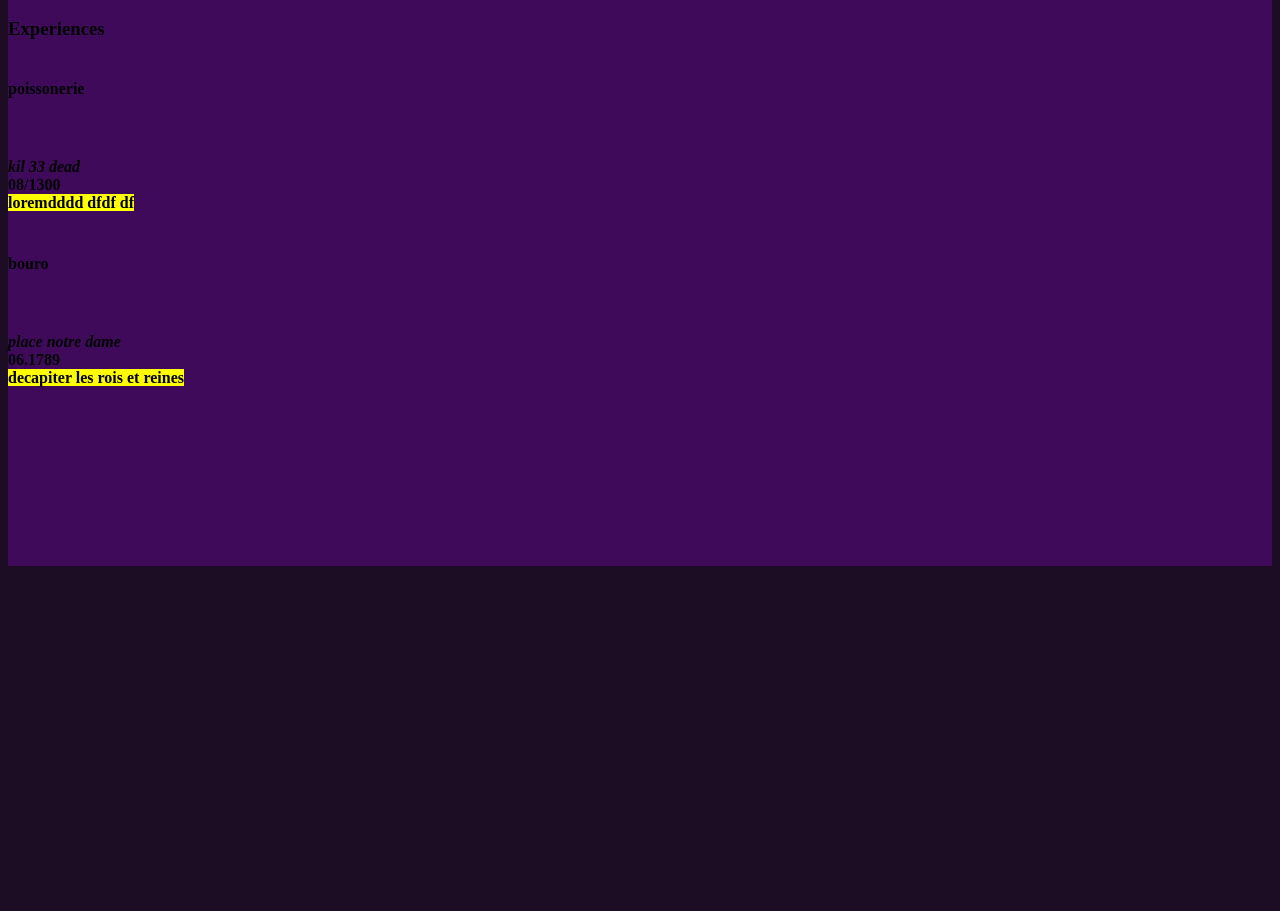
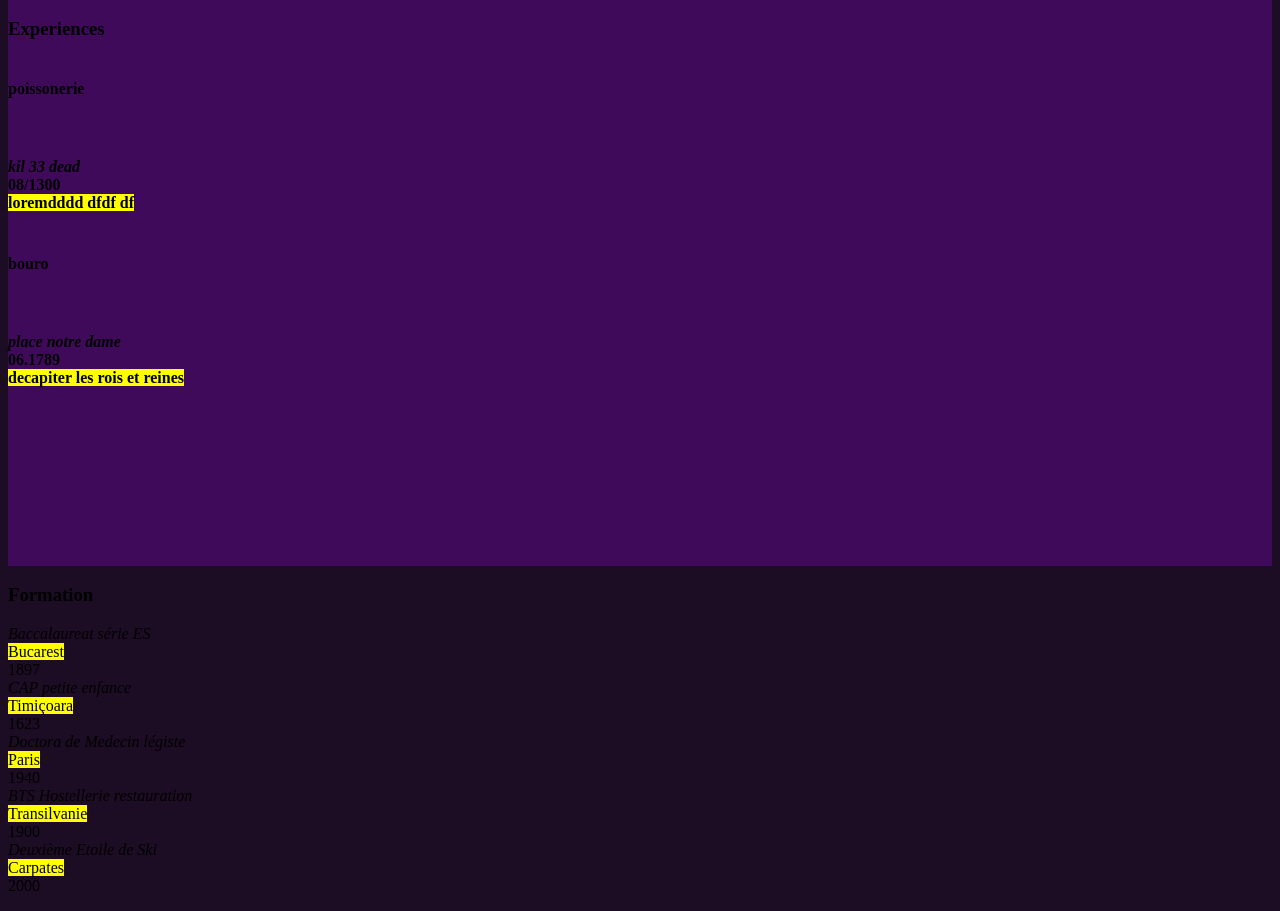
Before and after one commit to CodingBDX/project-1-dracula, a PHP site: page / in a window 1280 px wide. Shown: the part 560-1471 px from the top of the page. Before the commit the page ends 1126 px from the top, so only its background shows below. Run offline with PHP 8.4, Linux system fonts and the light colour scheme.

Commit message:
Fichier initial

```diff
--- a/formations.php
+++ b/formations.php
@@ -1,6 +1,55 @@
+<?php
+$studies = [
+
+    [
+    'Diplome'=>'Baccalaureat série ES',
+    'Lieux'=>'Bucarest',
+    'Date'=> '1897',
+    ],
+    [
+    'Diplome'=>'CAP petite enfance',
+    'Lieux'=>'Timiçoara',
+    'Date'=> '1623'
+    ],
+    [
+    'Diplome'=>'Doctora de Medecin légiste',
+    'Lieux'=>'Paris',
+    'Date'=> '1940'
+    ],
+    [
+    'Diplome'=>'BTS  Hostellerie restauration',
+    'Lieux'=>'Transilvanie',
+    'Date'=> '1900',
+    ],
+    [
+    'Diplome'=>'Deuxième Etoile de Ski',
+    'Lieux'=>'Carpates',
+    'Date'=> '2000'
+    ],
+];
+?>
 <div class="formation">
-            <!-- partie de julien -->
+<h3>Formation</h3>
+<?php
+foreach ($studies as $key => $study) {
+    foreach ($study as $key => $value) {
+        switch ($key) {
+            case 'Diplome' === $key:
+                echo '<i>'.$value.'</i>'.'</br>';
 
-            <!-- partie end julien -->
+                break;
 
-        </div>
+            case 'Date' === $key:
+                echo '<time>'.$value.'</time>'.'</br>';
+
+                break;
+
+            case 'Lieux' === $key:
+                echo '<mark>'.$value.'</mark>'.'</br>';
+
+                break;
+        }
+    }
+}
+?>
+</div>
```
